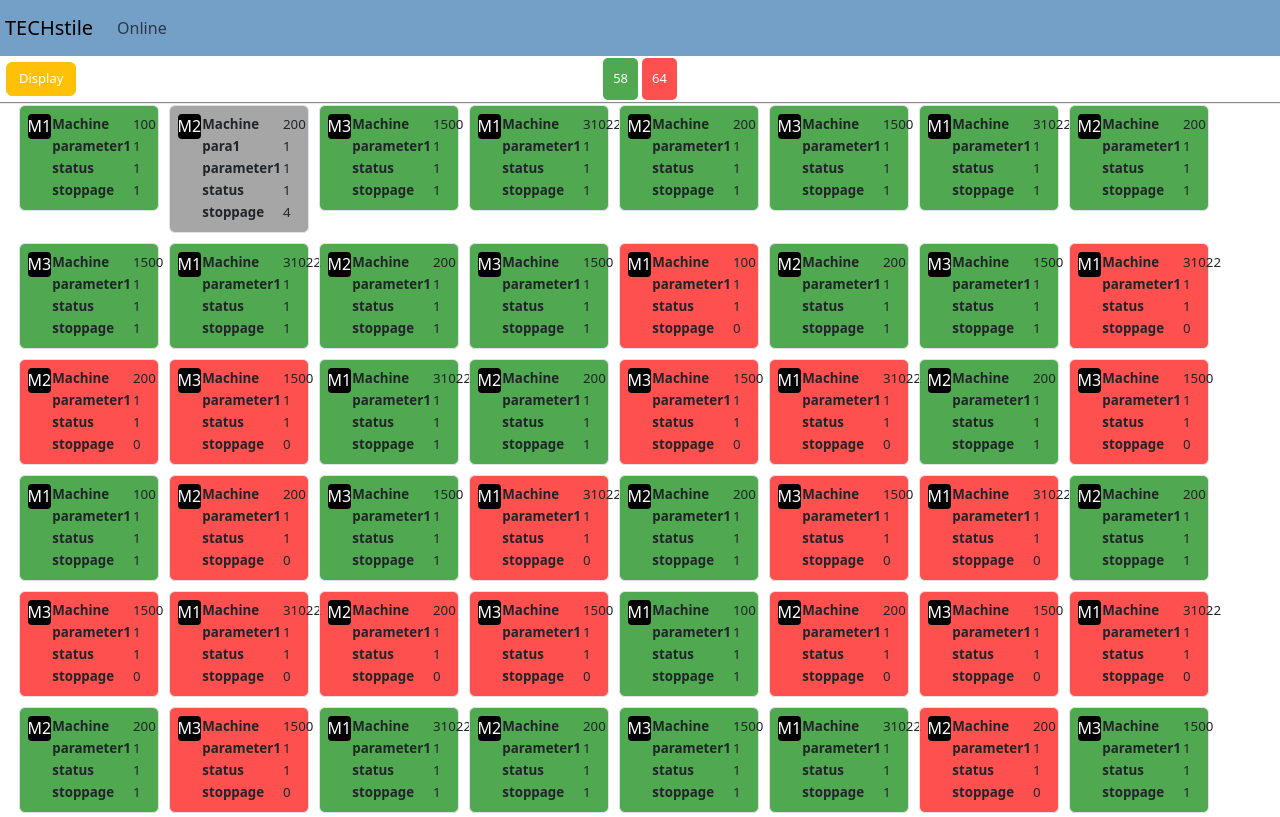
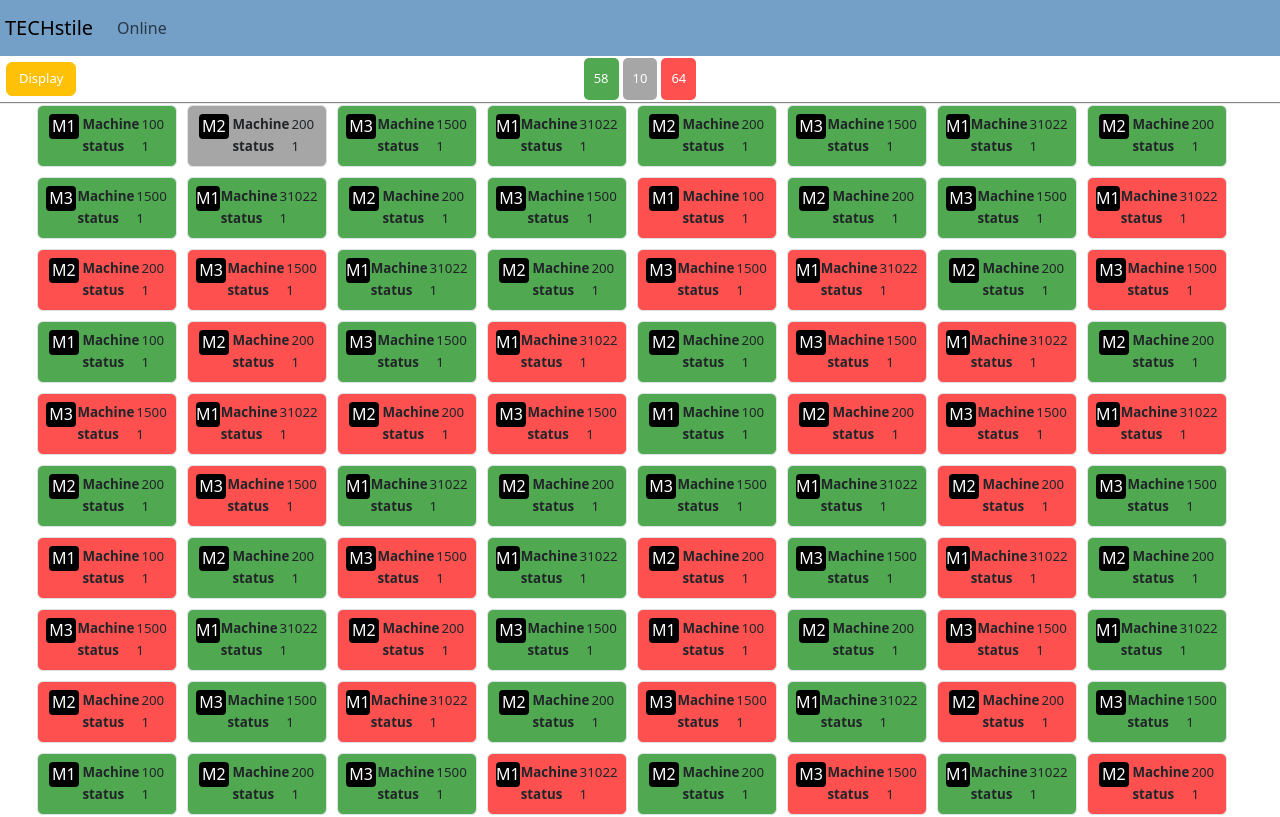
Before and after one commit to Mustak99/project, an Angular app: page /onlineMachine in a window 1280 px wide. Shown: the top 817 px of the page. Built offline with nearby package versions, Linux system fonts and the light colour scheme.

Commit message:
added ideal count and hide and show

```diff
--- a/src/app/online-machine/online-machine.component.css
+++ b/src/app/online-machine/online-machine.component.css
@@ -60,7 +60,15 @@
   color: white;
 }
 
-.BtnActive {
+.btnIdeal {
+  background-color: #a6a6a6;
+  padding: 10px;
+  border-radius: 5px;
+  border: none;
+  color: white;
+}
+
+.btnActive {
   background-color: #008000af;
   padding: 10px;
   border-radius: 5px;
@@ -68,13 +76,6 @@
   color: white;
 }
 
-.green {
-  background-color: rgba(0, 128, 0, 0.766);
-}
-
-.red {
-  background-color: red;
-}
 
 .dropdown-btn {
   text-decoration: none;
@@ -97,6 +98,6 @@
 .dropdown-item:hover {
   background-color: #f2f2f2;
   color: #000;
-  width: 90%;
+  width: 100%;
 
 }
--- a/src/app/online-machine/online-machine.component.html
+++ b/src/app/online-machine/online-machine.component.html
@@ -15,14 +15,18 @@
           </div>
         </div>
       </div>
-      <div class="col bar-2"><button class="BtnActive">{{activeCount}}</button>
+      <div class="col bar-2">
+        <button class="btnActive">{{activeCount}}</button>
+        <button class="btnIdeal">{{idealCount}}</button>
         <button class="btnDeactive">{{stoppageCount}}</button>
       </div>
-      <div class="col"></div>
+      <div class="col bar-3">
+      </div>
     </div>
   </div>
-  <div class="" style="margin-top: 100px;margin-left: 2%;">
-    <div class="row ">
+
+  <div  style="margin-top: 100px;margin-left: 2.5%;">
+    <div class="row " style="    --bs-gutter-x: 0rem;">
       <div class="col-md-2  " *ngFor="let MachineData of MachineDataArray">
         <div class="p-2 border rounded jc"
           [ngStyle]="{'background-color': MachineData.stoppage === '1' ? '#008000af' : (MachineData.stoppage === '0' ? '#ff0000af' : '#a6a6a6')}">
@@ -32,7 +36,7 @@
           <div class="machineData">
             <table>
               <tr *ngFor="let keyValuePair of MachineData | keyvalue">
-                <ng-container *ngIf="keyValuePair.key !== 'title' && keyVisibility[keyValuePair.key] !== false">
+                <ng-container *ngIf="keyValuePair.key !== 'title' && keyVisibility[keyValuePair.key] ">
                   <th>{{ keyValuePair.key }}</th>
                   <td>{{ keyValuePair.value }}</td>
                 </ng-container>
```
